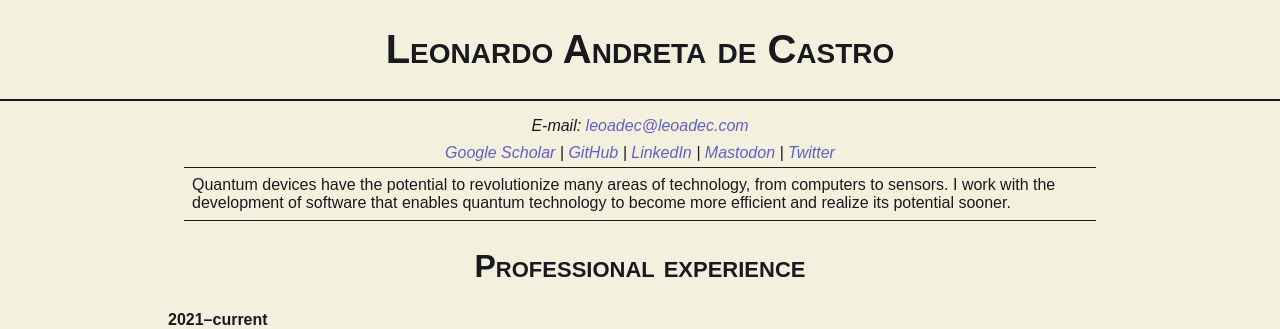
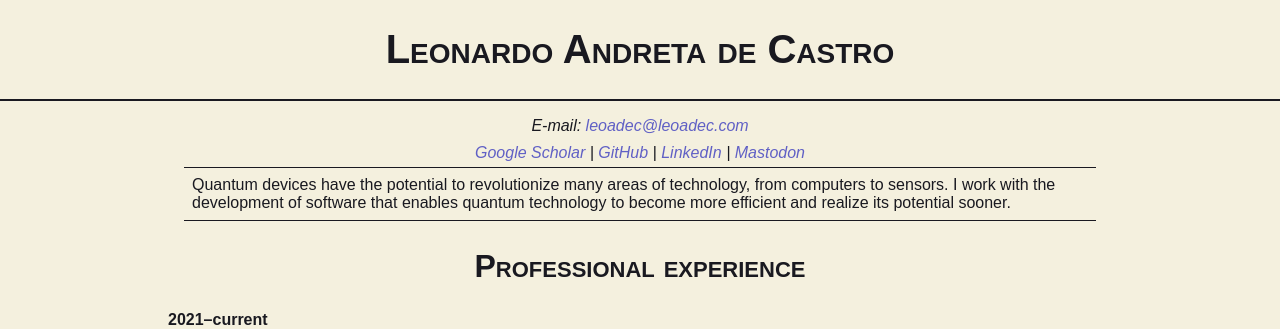
Before and after one commit to leoadec/leoadec.github.io, a Jekyll site: the page built from index.html, in a window 1280 px wide and 900 px high. Shown: the top 329 px of the window. Built offline with Jekyll 4.4.1, drawn with Linux system fonts in a browser that asks for light colours.

Commit message:
remove twitter link

```diff
--- a/_data/links.yaml
+++ b/_data/links.yaml
@@ -6,5 +6,3 @@
   external_url: https://linkedin.com/in/leoadec
 - title: Mastodon
   external_url: https://mastodon.sdf.org/@leoadec
-- title: Twitter
-  external_url: https://twitter.com/leoadec
```
